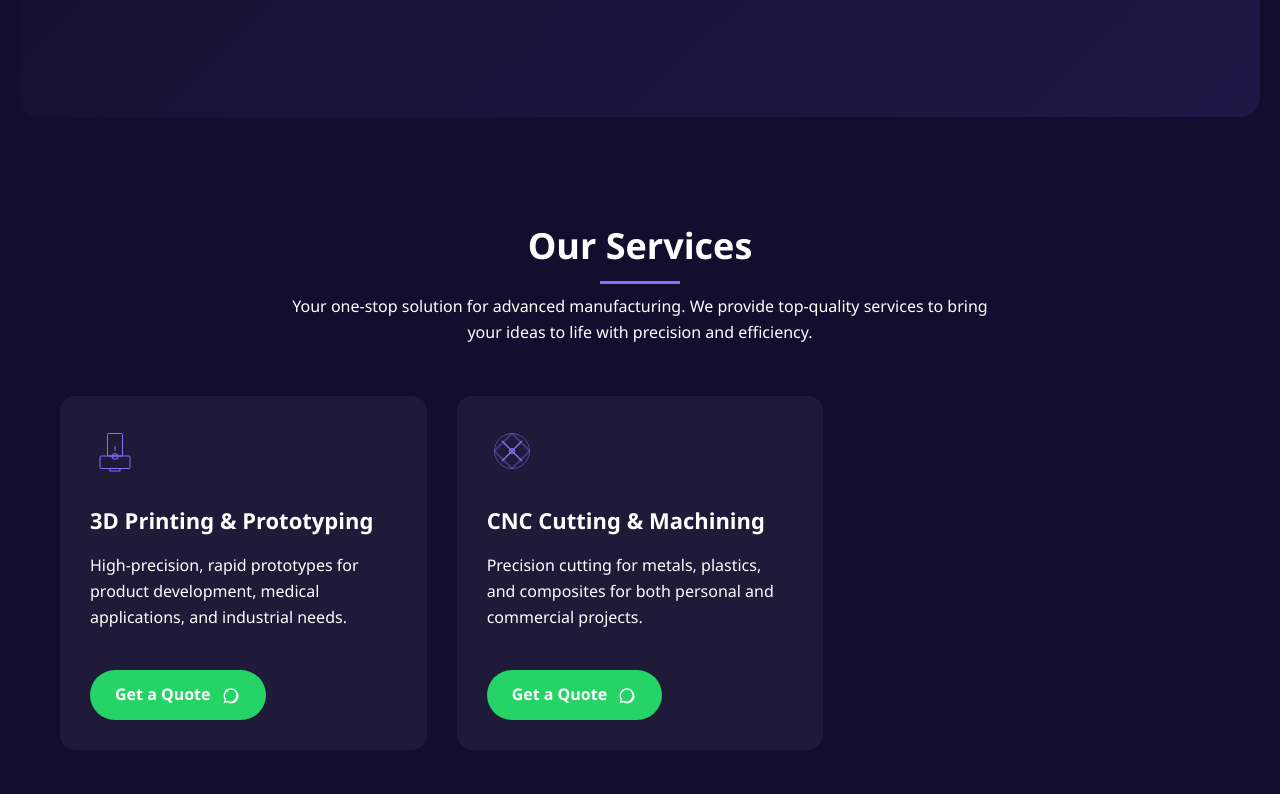
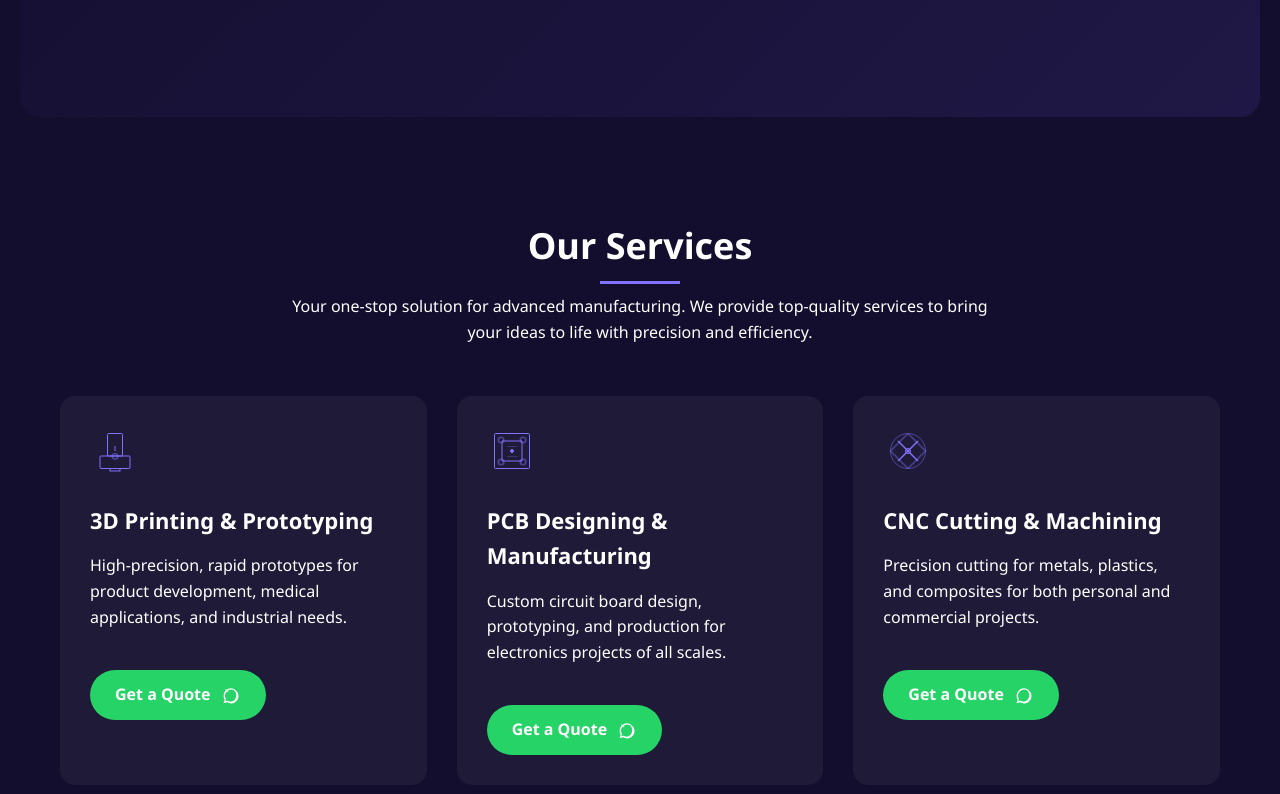
Before and after one commit to 0xnryn/protoplast-3d_website, a plain HTML site: page index.html in a window 1280 px wide. Shown: the part 488-1282 px from the top of the page. Drawn offline with Linux system fonts and the light colour scheme.

Commit message:
added pcb

```diff
--- a/index.html
+++ b/index.html
@@ -720,6 +720,36 @@
                 font-size: 32px;
             }
         }
+
+                @keyframes pulse {
+            0% { transform: scale(1); opacity: 1; }
+            50% { transform: scale(1.1); opacity: 0.7; }
+            100% { transform: scale(1); opacity: 1; }
+        }
+
+        .component-pulse {
+            animation: pulse 2s ease-in-out infinite;
+            transform-origin: center;
+        }
+
+        @keyframes trace {
+            0% { stroke-dasharray: 0 300; }
+            100% { stroke-dasharray: 300 0; }
+        }
+
+        .trace-animation {
+            animation: trace 3s linear infinite;
+            stroke-dasharray: 300;
+        }
+
+        @keyframes blink {
+            0%, 100% { opacity: 1; }
+            50% { opacity: 0.3; }
+        }
+
+        .led-blink {
+            animation: blink 1s ease-in-out infinite;
+        }
     </style>
 </head>
 <body>
@@ -780,7 +810,30 @@
                         </svg>
                     </a>
                 </div>
-
+                <div class="service-card">
+                    <div class="service-icon">
+                        <svg xmlns="http://www.w3.org/2000/svg" viewBox="0 0 100 100" fill="none" stroke="currentColor" stroke-width="2">
+                            <rect x="15" y="15" width="70" height="70" rx="2" />
+                            <circle cx="30" cy="30" r="5" class="component-pulse" />
+                            <circle cx="70" cy="30" r="5" class="component-pulse" />
+                            <circle cx="30" cy="70" r="5" class="component-pulse" />
+                            <circle cx="70" cy="70" r="5" class="component-pulse" />
+                            <path d="M30 30 L70 30 L70 70 L30 70 Z" class="trace-animation" fill="none" />
+                            <circle cx="50" cy="50" r="3" class="led-blink" fill="currentColor" />
+                            <line x1="40" y1="40" x2="60" y2="40" class="circuit-pulse" />
+                            <line x1="40" y1="60" x2="60" y2="60" class="circuit-pulse" />
+                        </svg>
+                    </div>
+                    <h3 class="service-title">PCB Designing & Manufacturing</h3>
+                    <p class="service-description">Custom circuit board design, prototyping, and production for electronics projects of all scales.</p>
+                    <a href="https://wa.me/9404570482?text=I'm%20interested%20in%20PCB%20Design%20and%20Manufacturing%20services" class="whatsapp-btn">
+                        Get a Quote
+                        <svg width="20" height="20" viewBox="0 0 24 24" fill="white">
+                            <path d="M17.6 6.32A8.86 8.86 0 0 0 12.05 4 8.95 8.95 0 0 0 3.1 12.95a8.93 8.93 0 0 0 1.32 4.69L3 22l4.47-1.17a8.95 8.95 0 0 0 13.53-7.88 8.85 8.85 0 0 0-3.4-6.63zm-5.55 13.68a7.45 7.45 0 0 1-3.79-1.04l-.27-.16-2.82.74.75-2.75-.18-.28a7.43 7.43 0 0 1 9.78-10.19 7.36 7.36 0 0 1 2.83 5.52 7.45 7.45 0 0 1-7.46 8.16z"/>
+                            <path d="M9.06 7.76c-.16-.09-.59-.29-.68-.32-.09-.03-.16-.05-.22.05-.07.09-.26.32-.32.39-.06.07-.11.08-.2 0-.1-.08-.43-.17-.82-.54a3 3 0 0 1-.56-.7c-.06-.1 0-.15.04-.2l.14-.16c.05-.06.07-.1.1-.17.03-.07.01-.13-.01-.18-.03-.05-.22-.52-.3-.72-.07-.2-.15-.17-.21-.17h-.18c-.07 0-.17.03-.26.14-.09.11-.34.35-.34.85s.35.98.4 1.05c.04.07.62.95 1.5 1.33.21.09.38.14.5.18.21.07.41.06.56.03.17-.03.52-.21.6-.42.06-.2.06-.38.04-.42-.02-.03-.09-.08-.18-.12z" fill-rule="nonzero"/>
+                        </svg>
+                    </a>
+                </div>
                 <div class="service-card">
                     <div class="service-icon">
                         <svg xmlns="http://www.w3.org/2000/svg" viewBox="0 0 100 100" fill="none" stroke="currentColor" stroke-width="2">
@@ -791,6 +844,7 @@
                             <path d="M30 70 L70 30" stroke-width="3" />
                         </svg>
                     </div>
+
                     <h3 class="service-title">CNC Cutting & Machining</h3>
                     <p class="service-description">Precision cutting for metals, plastics, and composites for both personal and commercial projects.</p>
                     <a href="https://wa.me/9404570482?text=I'm%20interested%20in%20CNC%20Cutting%20services" class="whatsapp-btn">
```
